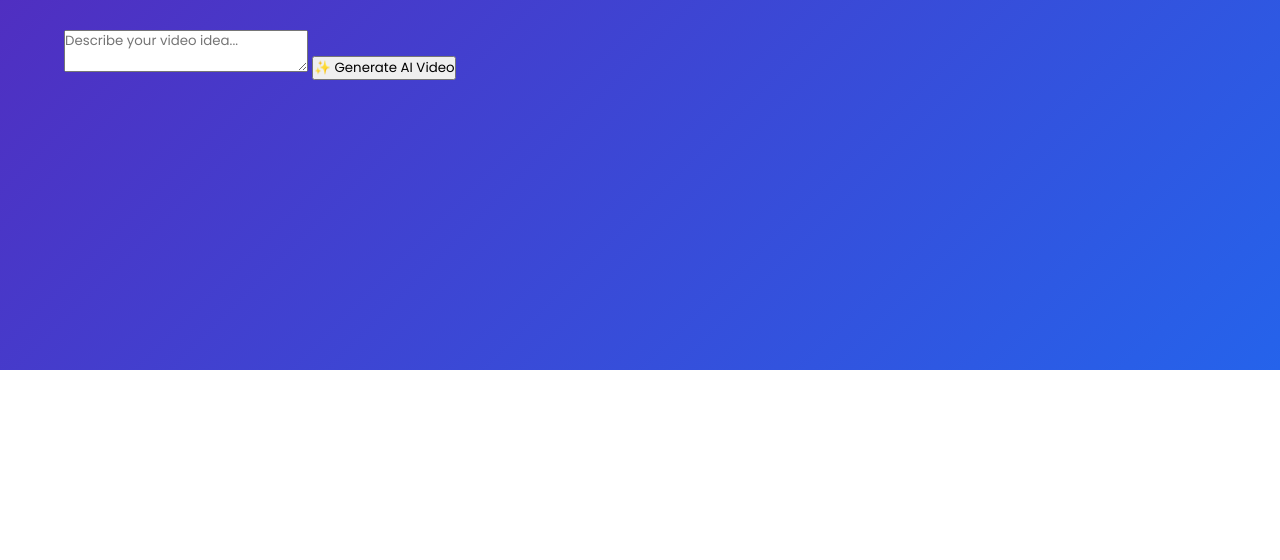
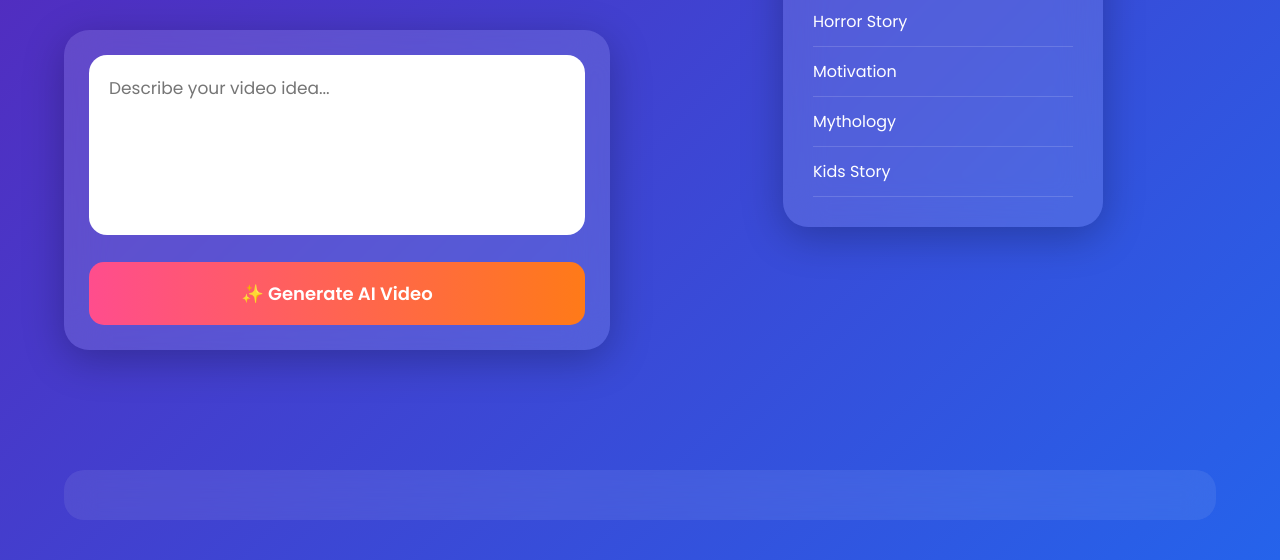
Before and after one commit to sy4773835-ui/AI-Video-Generator-, a website: page index.html in a window 1280 px wide. Shown: the part 430-990 px from the top of the page. Before the commit the page ends 800 px from the top, so only its background shows below. Drawn offline with Linux system fonts and the light colour scheme.

Commit message:
Add styles for prompt box and glass card

```diff
--- a/style.css
+++ b/style.css
@@ -126,3 +126,79 @@ display:flex;
 justify-content:center;
 
 }
+/* Prompt Box */
+
+.prompt-box{
+background:rgba(255,255,255,.12);
+backdrop-filter:blur(20px);
+padding:25px;
+border-radius:25px;
+box-shadow:0 10px 40px rgba(0,0,0,.25);
+}
+
+.prompt-box textarea{
+width:100%;
+height:180px;
+border:none;
+outline:none;
+resize:none;
+border-radius:18px;
+padding:20px;
+font-size:17px;
+margin-bottom:20px;
+}
+
+.prompt-box button{
+width:100%;
+padding:18px;
+border:none;
+border-radius:15px;
+background:linear-gradient(90deg,#ff4d8d,#ff7a18);
+color:white;
+font-size:18px;
+font-weight:600;
+cursor:pointer;
+transition:.3s;
+}
+
+.prompt-box button:hover{
+transform:translateY(-3px);
+box-shadow:0 10px 25px rgba(255,77,141,.4);
+}
+
+/* Trending Card */
+
+.glass-card{
+width:320px;
+padding:30px;
+border-radius:25px;
+background:rgba(255,255,255,.12);
+backdrop-filter:blur(20px);
+box-shadow:0 10px 40px rgba(0,0,0,.25);
+}
+
+.glass-card h3{
+margin-bottom:20px;
+font-size:24px;
+}
+
+.glass-card ul{
+list-style:none;
+}
+
+.glass-card li{
+padding:12px 0;
+border-bottom:1px solid rgba(255,255,255,.15);
+}
+
+/* Result */
+
+#result{
+width:90%;
+max-width:1200px;
+margin:40px auto;
+padding:25px;
+border-radius:20px;
+background:rgba(255,255,255,.08);
+backdrop-filter:blur(15px);
+}
```
